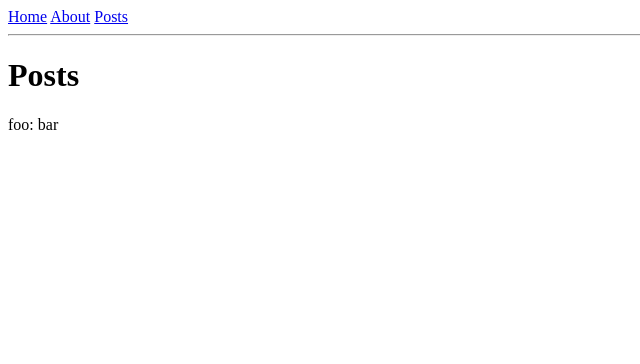
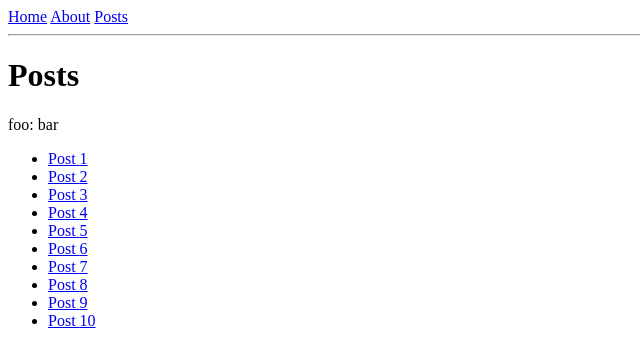
Before and after one commit to ksk1kd/tanstack-router-playground, a React (Vite) app: page /posts in a window 1280 px wide. Shown: the top 364 px of the page, without its empty margins (0-640 px from the left). Built offline with nearby package versions, Linux system fonts and the light colour scheme.

Commit message:
add dynamic link

```diff
--- a/src/routes/(front)/posts/index.lazy.tsx
+++ b/src/routes/(front)/posts/index.lazy.tsx
@@ -1,4 +1,4 @@
-import { createLazyFileRoute } from '@tanstack/react-router'
+import { createLazyFileRoute, Link } from '@tanstack/react-router'
 
 export const Route = createLazyFileRoute('/(front)/posts/')({
   component: RouteComponent,
@@ -11,6 +11,21 @@ function RouteComponent() {
     <>
       <h1>Posts</h1>
       <div>foo: {foo}</div>
+      <ul>
+        {Array.from({ length: 10 }, (_, i) => i + 1).map((id) => (
+          <li key={id}>
+            <Link
+              to="/posts/$postId"
+              params={{
+                postId: id.toString(),
+              }}
+              className="[&.active]:font-bold"
+            >
+              Post {id}
+            </Link>{' '}
+          </li>
+        ))}
+      </ul>
     </>
   )
 }
```
